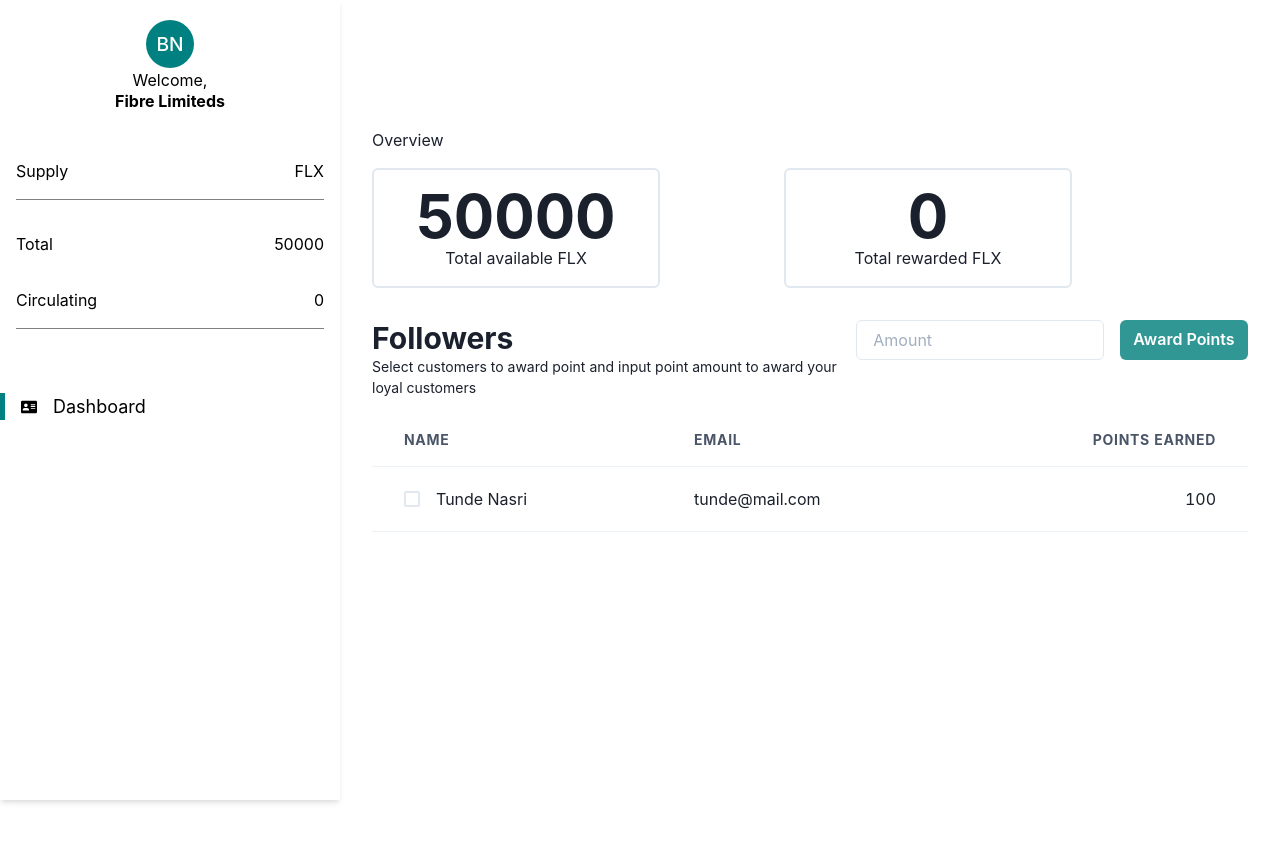
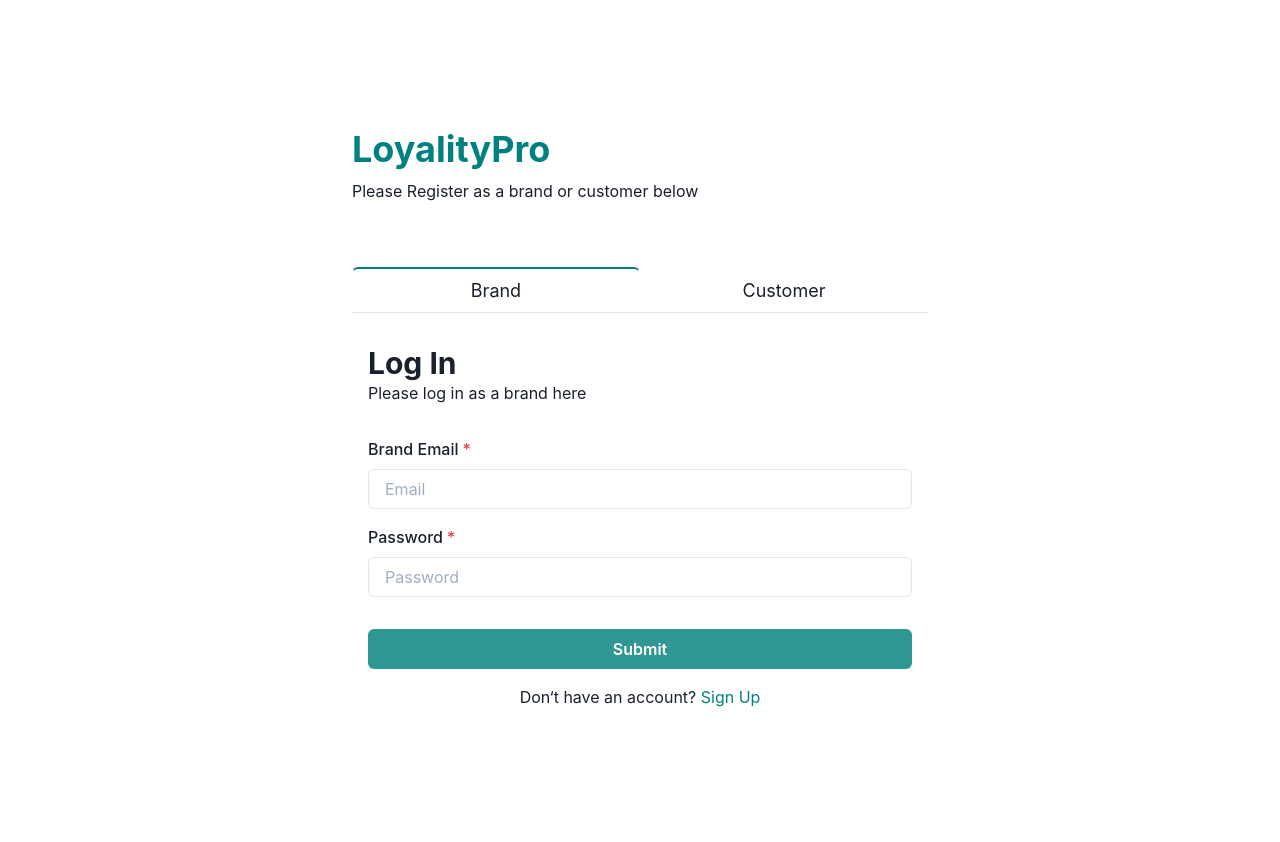
Before and after one commit to Tyak99/qiibee-test, a React (Create React App) app: page /login in a window 1280 px wide. Before the commit this address led to /dashboard. Shown: the top 842 px of the page. After the commit the page ends 800 px from the top, so only its background shows below. Built offline with nearby package versions, Linux system fonts and the light colour scheme.

Commit message:
fix unable to login issue

```diff
--- a/src/components/BrandSidebar.js
+++ b/src/components/BrandSidebar.js
@@ -4,11 +4,21 @@ import { Avatar } from '@chakra-ui/avatar';
 import {
   Box, Flex, Heading, HStack, Link, Text, VStack,
 } from '@chakra-ui/layout';
-import { Route as RouterLink } from 'react-router-dom';
+import { Route as RouterLink, useHistory } from 'react-router-dom';
 import { FaAddressCard } from 'react-icons/fa';
 import Icon from '@chakra-ui/icon';
+import { useDispatch } from 'react-redux';
+import { Button } from '@chakra-ui/button';
+import { authActions } from '../store/reducers/authReducer';
 
-const BrandSidebar = ({ brand }) => (
+const BrandSidebar = ({ brand }) => {
+  const dispatch = useDispatch();
+  const history = useHistory();
+  const logOut = () => {
+    dispatch(authActions.logOut());
+    history.push('/login');
+  };
+  return (
     <VStack
       color="black"
       bg="white"
@@ -52,12 +62,15 @@ const BrandSidebar = ({ brand }) => (
               <Text fontSize="lg">Dashboard</Text>
             </HStack>
           </Box>
+
+          <Button variant="link" onClick={logOut}>Log Out</Button>
         </Box>
       </Box>
       )
     }
     </VStack>
   );
+};
 
 BrandSidebar.propTypes = {
   brand: PropTypes.shape({
--- a/src/components/Navbar.js
+++ b/src/components/Navbar.js
@@ -4,15 +4,17 @@ import { Avatar } from '@chakra-ui/avatar';
 import {
   Box, Flex, Heading, HStack, Link, Text,
 } from '@chakra-ui/layout';
-import { Route as RouterLink } from 'react-router-dom';
+import { Route as RouterLink, useHistory } from 'react-router-dom';
 import { Button } from '@chakra-ui/button';
 import { useDispatch } from 'react-redux';
 import { authActions } from '../store/reducers/authReducer';
 
 const Navbar = (props) => {
   const dispatch = useDispatch();
+  const history = useHistory();
   const logOut = () => {
     dispatch(authActions.logOut());
+    history.push('/login');
   };
   return (
     <Flex
--- a/src/pages/Login/Login.js
+++ b/src/pages/Login/Login.js
@@ -23,8 +23,9 @@ const Login = () => {
   const brands = useSelector((state) => state.brands);
   const customers = useSelector((state) => state.customers);
 
-  const findBrand = (email) => brands.find((brand) => brand.email === email);
-  const findCustomer = (email) => customers.find((customer) => customer.email === email);
+  const findBrand = (email) => Object.values(brands).find((brand) => brand.email === email);
+  const findCustomer = (email) => Object.values(customers)
+    .find((customer) => customer.email === email);
 
   useEffect(() => {
     if (authData.isAuthenticated === true) {
@@ -42,6 +43,7 @@ const Login = () => {
   };
 
   const loginCustomer = (data) => {
+    console.log('🚀 ~ file: Login.js ~ line 47 ~ loginCustomer ~ foundCustomer');
     const { customerEmail } = data;
     const foundCustomer = findCustomer(customerEmail);
     if (foundCustomer) {
--- a/src/pages/Register/Register.js
+++ b/src/pages/Register/Register.js
@@ -45,15 +45,16 @@ const Register = () => {
     const {
       brandName,
       brandSymbol,
-      loyaltyPoint,
+      loyaltyPoints,
       brandEmail,
     } = data;
     dispatch(brandActions.createBrand({
       id,
       name: brandName,
       symbol: brandSymbol,
-      loyaltyPoint,
+      loyaltyPoints,
       email: brandEmail,
+      totalAwardedPoints: 0,
       followers: [],
     }));
     dispatch(authActions.authenticateUser({ id, userType: 'brand' }));
--- a/src/store/index.js
+++ b/src/store/index.js
@@ -10,10 +10,6 @@ import {
   REGISTER,
 } from 'redux-persist';
 import storage from 'redux-persist/lib/storage';
-import { PersistGate } from 'redux-persist/integration/react';
-import authReducer from './reducers/authReducer';
-import brandReducer from './reducers/brandReducer';
-import customerReducer from './reducers/customerReducer';
 import rootReducer from './reducers';
 
 const persistConfig = {
@@ -21,7 +17,7 @@ const persistConfig = {
   version: 1,
   storage,
 };
-
+// storage.removeItem('persist:root');
 const persistedReducer = persistReducer(persistConfig, rootReducer);
 
 const store = configureStore({
--- a/src/store/reducers/authReducer.js
+++ b/src/store/reducers/authReducer.js
@@ -1,9 +1,9 @@
 import { createSlice } from '@reduxjs/toolkit';
 
 const initialState = {
-  id: '93282973',
-  isAuthenticated: true,
-  userType: 'brand',
+  id: null,
+  isAuthenticated: false,
+  userType: null,
 };
 
 const authReducer = createSlice({
--- a/src/store/reducers/brandReducer.js
+++ b/src/store/reducers/brandReducer.js
@@ -11,13 +11,7 @@ const brandsReducer = createSlice({
       loyaltyPoints: 50000,
       totalAwardedPoints: 0,
       logo: 'https://wewiej',
-      followers: {
-        jrneier: {
-          id: 'jrneier',
-          email: 'tunde@mail.com',
-          name: 'Tunde Nasri',
-        },
-      },
+      followers: {},
     },
     kjnr49384n: {
       id: 'kjnr49384n',
--- a/src/store/reducers/customerReducer.js
+++ b/src/store/reducers/customerReducer.js
@@ -9,9 +9,7 @@ const customersReducer = createSlice({
       lastName: 'Nasri',
       email: 'tunde@mail.com',
       followedBrands: 0,
-      loyaltyPoints: {
-        93282973: 100,
-      },
+      loyaltyPoints: {},
     },
   },
   reducers: {
```
Lines whose indentation alone changed are shown as unchanged.
